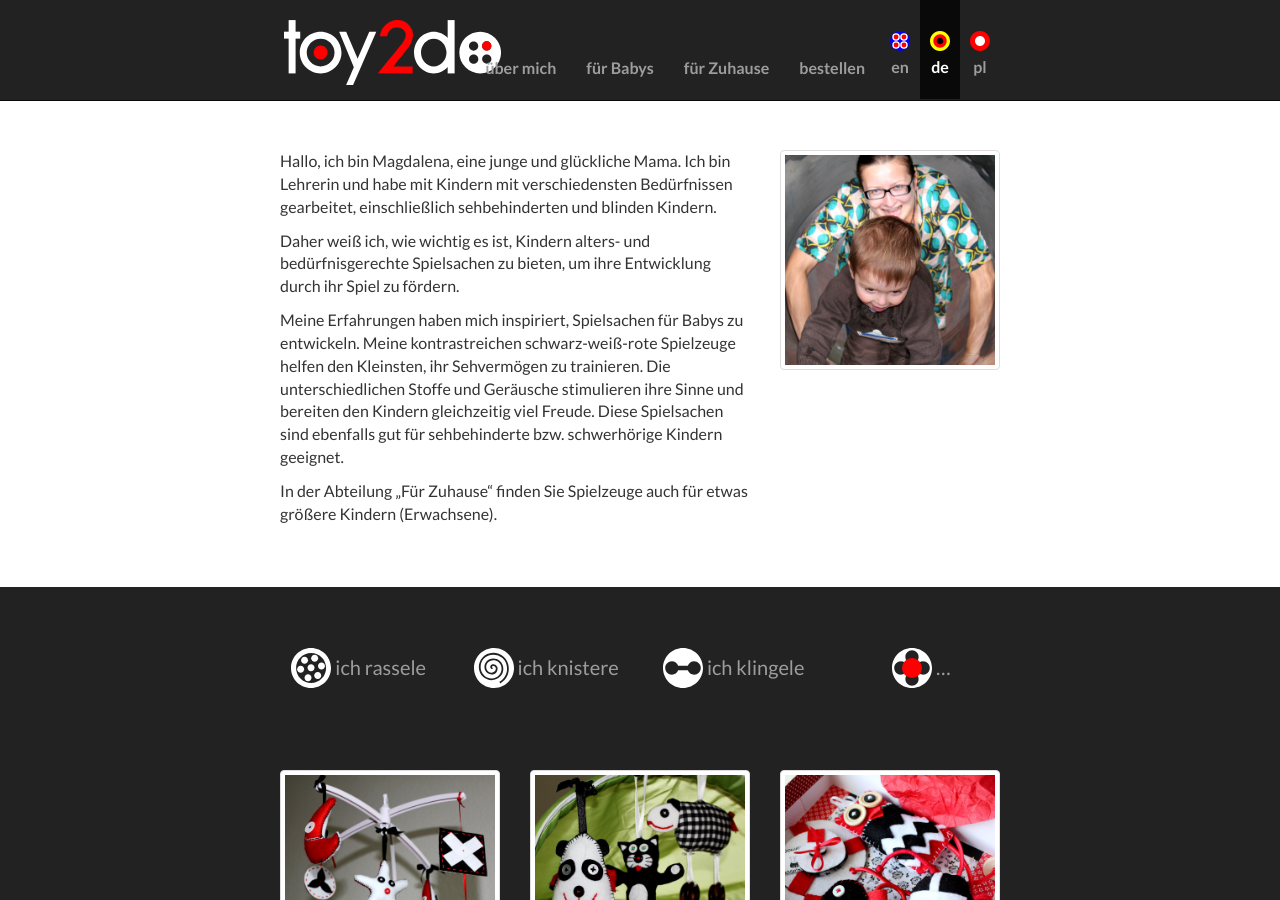
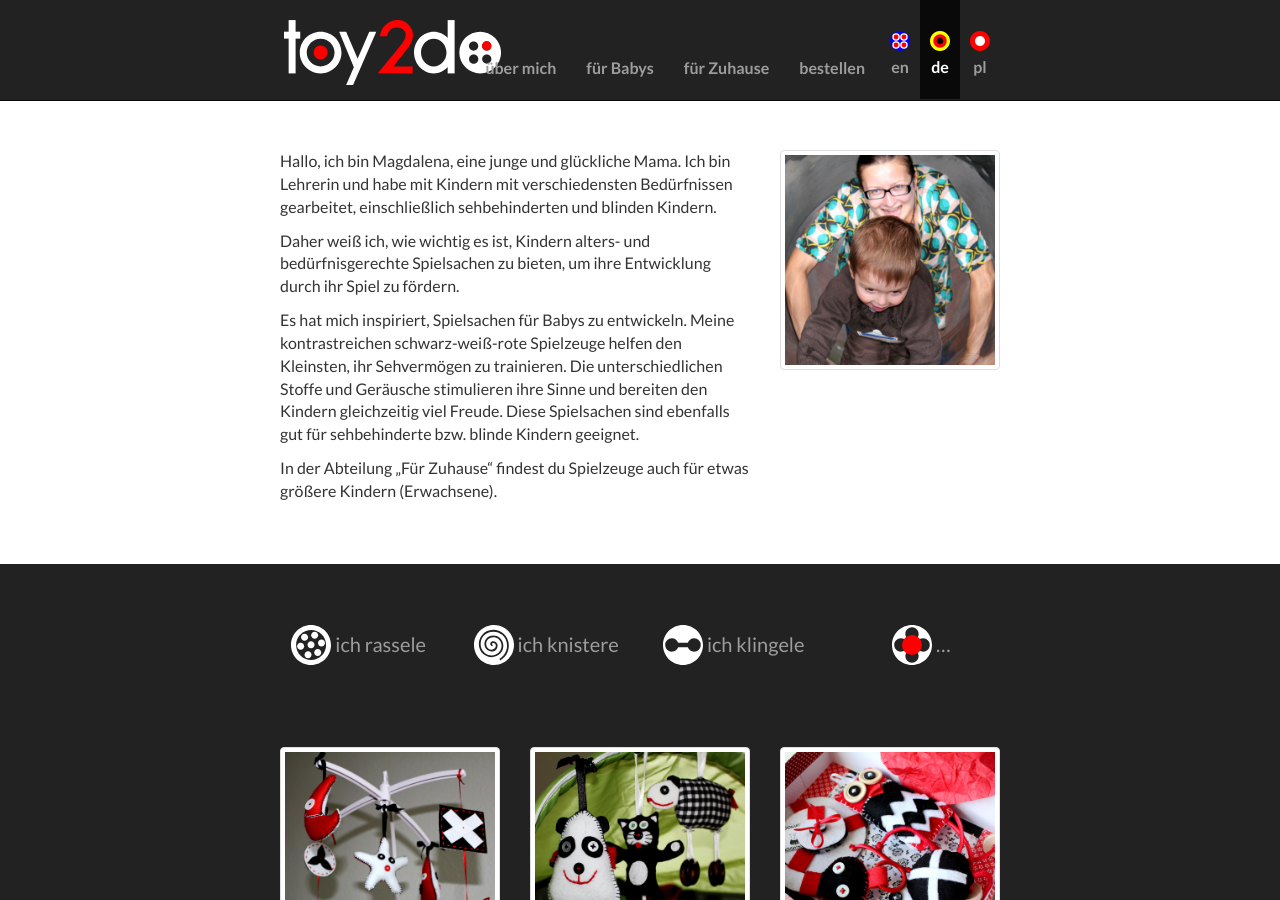
Before and after one commit to qoobaa/toy2do.com, a Jekyll site: the page built from de.html, in a window 1280 px wide and 900 px high. Built offline with Jekyll 4.4.1, drawn with Linux system fonts in a browser that asks for light colours; nearby versions of some CDN libraries.

Commit message:
Update de.html

```diff
--- a/de.html
+++ b/de.html
@@ -10,10 +10,10 @@ locale: de
     <div class="row">
       <div class="col-sm-8">
         <p>
-          Hallo, ich bin Magdalena, eine junge und glückliche
-          Mama. Ich bin Lehrerin und habe mit Kindern mit
-          verschiedensten Bedürfnissen gearbeitet, einschließlich
-          sehbehinderten und blinden Kindern.
+          Hallo, ich bin Magdalena, eine junge und glückliche Mama.
+          Ich bin Lehrerin und habe mit Kindern mit verschiedensten
+          Bedürfnissen gearbeitet, einschließlich sehbehinderten
+          und blinden Kindern.
         </p>
 
         <p>
@@ -23,17 +23,17 @@ locale: de
         </p>
 
         <p>
-          Meine Erfahrungen haben mich inspiriert, Spielsachen für
-          Babys zu entwickeln. Meine kontrastreichen schwarz-weiß-rote
-          Spielzeuge helfen den Kleinsten, ihr Sehvermögen zu
-          trainieren. Die unterschiedlichen Stoffe und Geräusche
-          stimulieren ihre Sinne und bereiten den Kindern gleichzeitig
-          viel Freude. Diese Spielsachen sind ebenfalls gut für
-          sehbehinderte bzw. schwerhörige Kindern geeignet.
+          Es hat mich inspiriert, Spielsachen für Babys zu entwickeln.
+          Meine kontrastreichen schwarz-weiß-rote Spielzeuge helfen
+          den Kleinsten, ihr Sehvermögen zu trainieren. Die
+          unterschiedlichen Stoffe und Geräusche stimulieren ihre
+          Sinne und bereiten den Kindern gleichzeitig viel Freude.
+          Diese Spielsachen sind ebenfalls gut für
+          sehbehinderte bzw. blinde Kindern geeignet.
         </p>
 
         <p>
-          In der Abteilung „Für Zuhause“ finden Sie Spielzeuge auch
+          In der Abteilung „Für Zuhause“ findest du Spielzeuge auch
           für etwas größere Kindern (Erwachsene).
         </p>
       </div>
```
